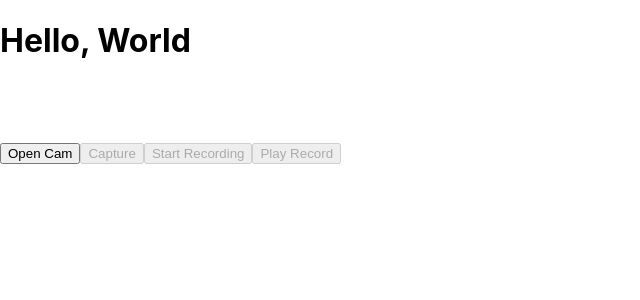
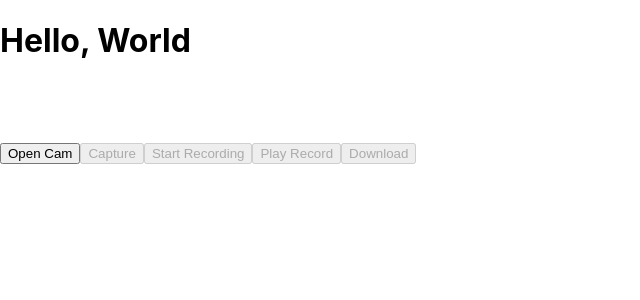
Before and after one commit to hg-ian-choi/nodejs-example, a React (Create React App) app in the folder react-webrtc/: page / in a window 1280 px wide. Shown: the top 300 px of the page, without its empty margins (0-640 px from the left). Built offline with nearby package versions, Linux system fonts and the light colour scheme.

Commit message:
react-webrtc: add "download recorded video" function

```diff
--- a/react-webrtc/src/App.js
+++ b/react-webrtc/src/App.js
@@ -15,6 +15,7 @@ export default function App() {
   const [playRecordDisplay, setPlayRecordDisplay] = useState(false);
   const [blobs, setBlobs] = useState(null);
   const [playRecordDisabled, setPlayRecordDisabled] = useState(true);
+  const [downloadButtonDisabled, setDownloadButtonDisabled] = useState(true);
 
   const openCam = async () => {
     let video = document.querySelector('video#preview');
@@ -57,6 +58,7 @@ export default function App() {
 
   const startRecord = () => {
     setPlayRecordDisabled(true);
+    setDownloadButtonDisabled(true);
     let mediaRecorder = new MediaRecorder(stream, {
       mimeType: 'video/webm;codecs=vp8,opus',
     });
@@ -75,6 +77,7 @@ export default function App() {
     setRecordButtonContext('Start Recording');
     setIfRecording(false);
     setPlayRecordDisabled(false);
+    setDownloadButtonDisabled(false);
   };
 
   const playRecord = () => {
@@ -84,6 +87,21 @@ export default function App() {
     playRecord.srcObject = null;
     playRecord.src = window.URL.createObjectURL(blobs);
     playRecord.play();
+  };
+
+  const download = () => {
+    const blob = new Blob([blobs], { type: 'video/webm' });
+    const url = window.URL.createObjectURL(blob);
+    const aEle = document.createElement('a');
+    aEle.style.display = 'none';
+    aEle.href = url;
+    aEle.download = `${new Date()}.webm`;
+    document.body.appendChild(aEle);
+    aEle.click();
+    setTimeout(() => {
+      document.body.removeChild(aEle);
+      window.URL.revokeObjectURL(url);
+    }, 100);
   };
 
   return (
@@ -150,6 +168,14 @@ export default function App() {
       >
         Play Record
       </button>
+      <button
+        disabled={downloadButtonDisabled}
+        onClick={() => {
+          download();
+        }}
+      >
+        Download
+      </button>
     </div>
   );
 }
```
